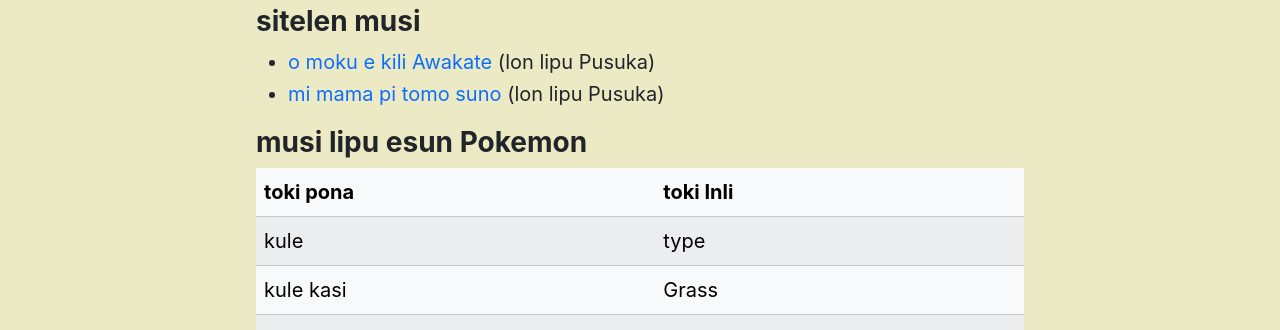
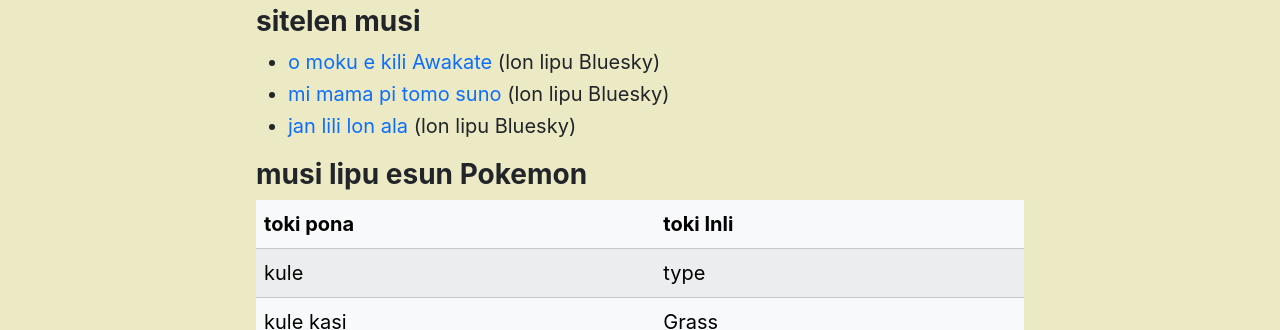
Before and after one commit to C-Ezra-M/neocities-archive, an Astro site: page /toki-pona in a window 1280 px wide. Shown: the part 468-798 px from the top of the page. Built offline with nearby package versions, Linux system fonts and the light colour scheme; Astro itself is replaced by a stand-in of ours.

Commit message:
add third comic

```diff
--- a/src/pages/toki-pona/index.mdx
+++ b/src/pages/toki-pona/index.mdx
@@ -20,8 +20,9 @@ import Layout from '#layouts/Layout.astro';
 
         ### sitelen musi
 
-        - [o moku e kili Awakate](https://bsky.app/profile/c-ezra-m.bsky.social/post/3lonksp3tq22f) (lon lipu Pusuka)
-        - [mi mama pi tomo suno](https://bsky.app/profile/c-ezra-m.bsky.social/post/3lovgsybvas2l) (lon lipu Pusuka)
+        - [o moku e kili Awakate](https://bsky.app/profile/c-ezra-m.bsky.social/post/3lonksp3tq22f) (lon lipu Bluesky)
+        - [mi mama pi tomo suno](https://bsky.app/profile/c-ezra-m.bsky.social/post/3lovgsybvas2l) (lon lipu Bluesky)
+        - [jan lili lon ala](https://bsky.app/profile/c-ezra-m.bsky.social/post/3lrvtjwkxc22j) (lon lipu Bluesky)
 
         ### musi lipu esun Pokemon
 
```
